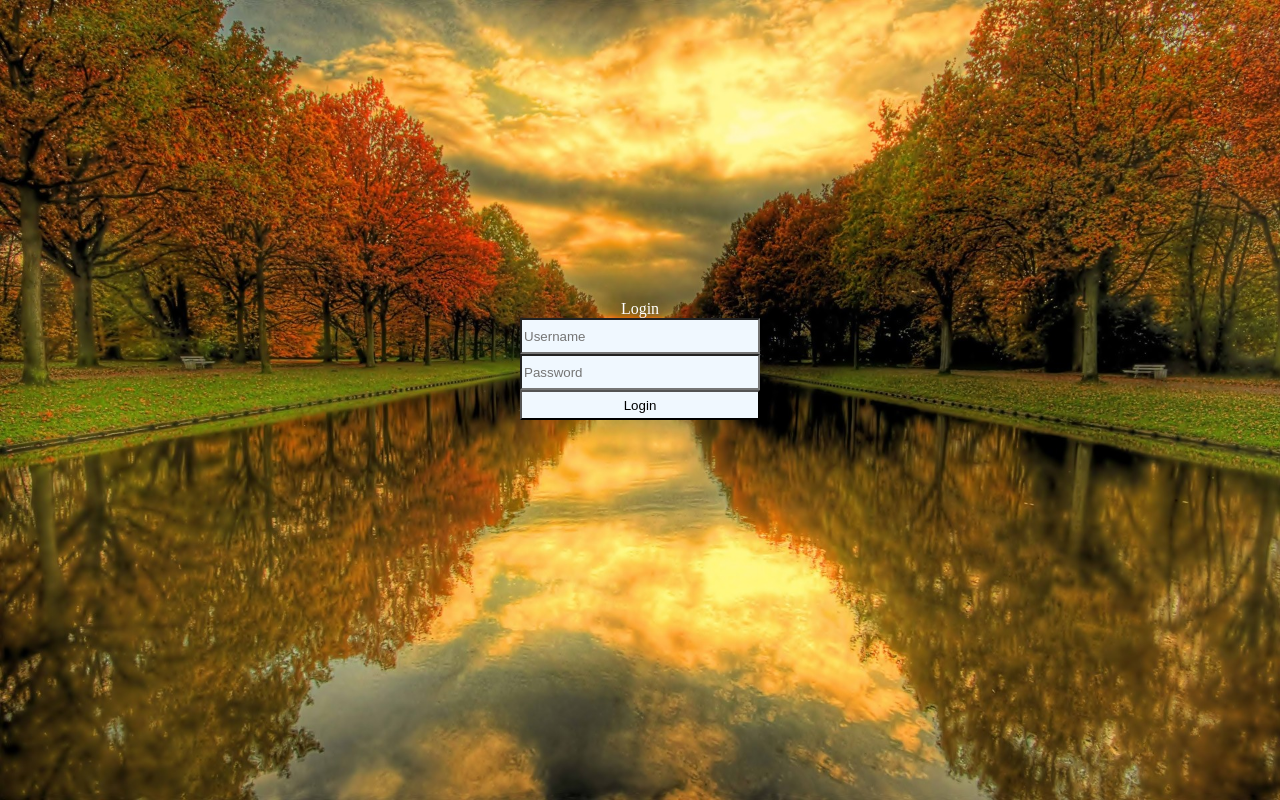
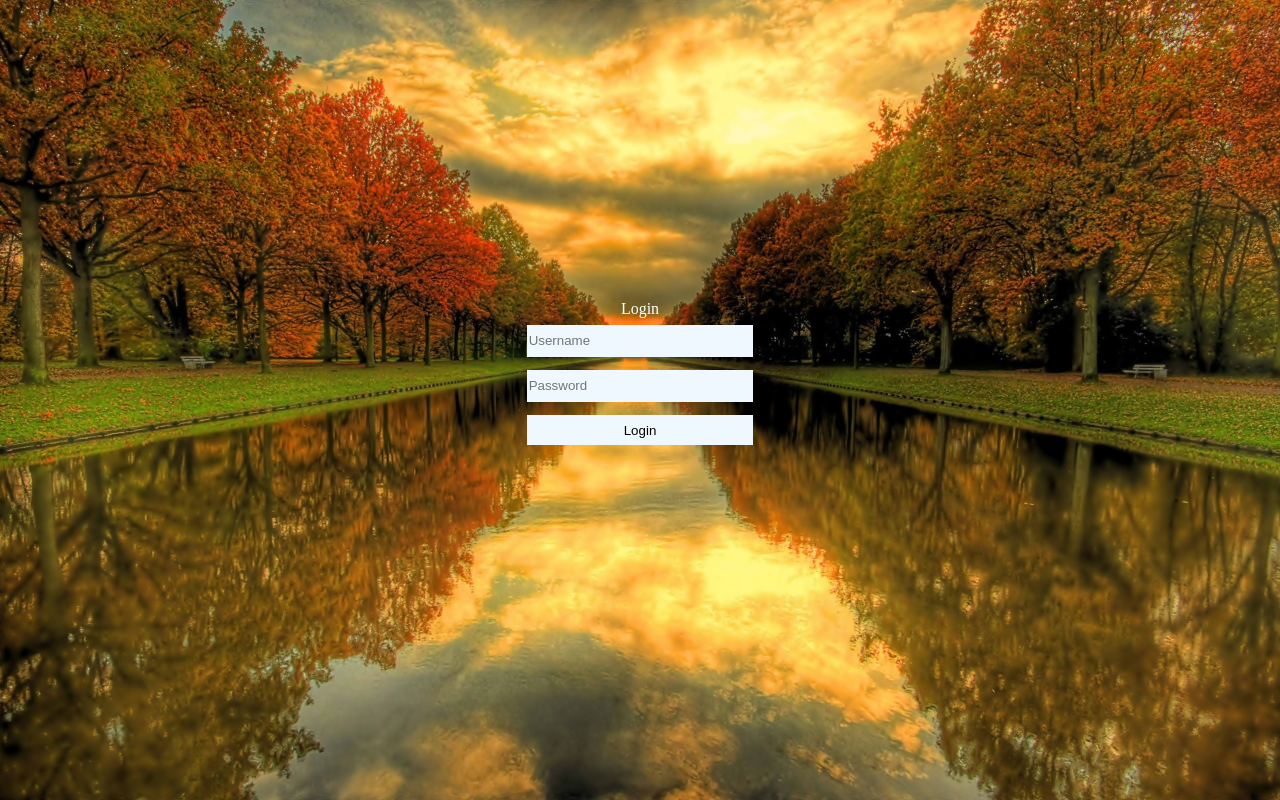
Before and after one commit to ariel055132/A-Simple-Login-form, a plain HTML site: page index.html in a window 1280 px wide. Drawn offline with Linux system fonts and the light colour scheme.

Commit message:
login form improvement

```diff
--- a/style.css
+++ b/style.css
@@ -31,6 +31,8 @@
 
 .login-form input,
 .login-form button {
-    background-color:aliceblue;
+    background-color: aliceblue; /* background color can be changed according to different image */
     height: 30px;
+    border: none;  /* no border */
+    margin: 0.5em; /* margin area of the element */
 }
```
